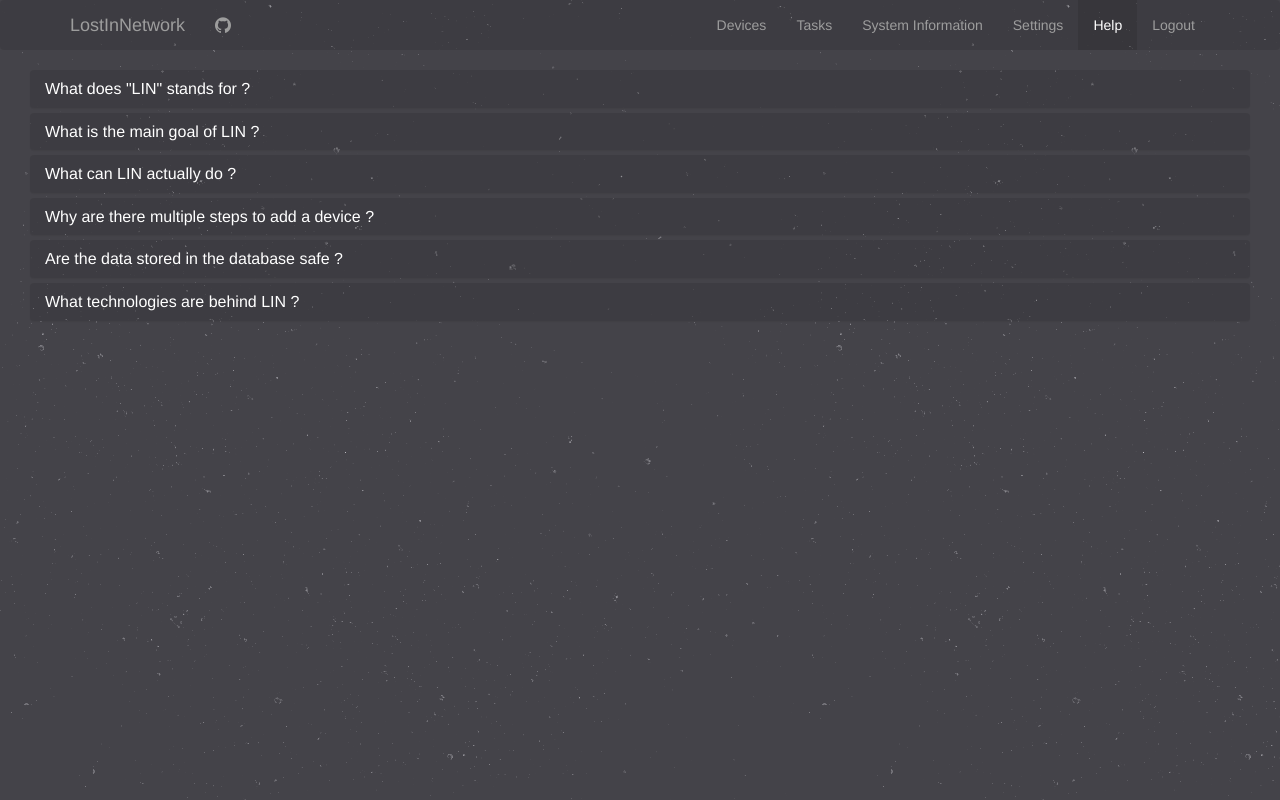
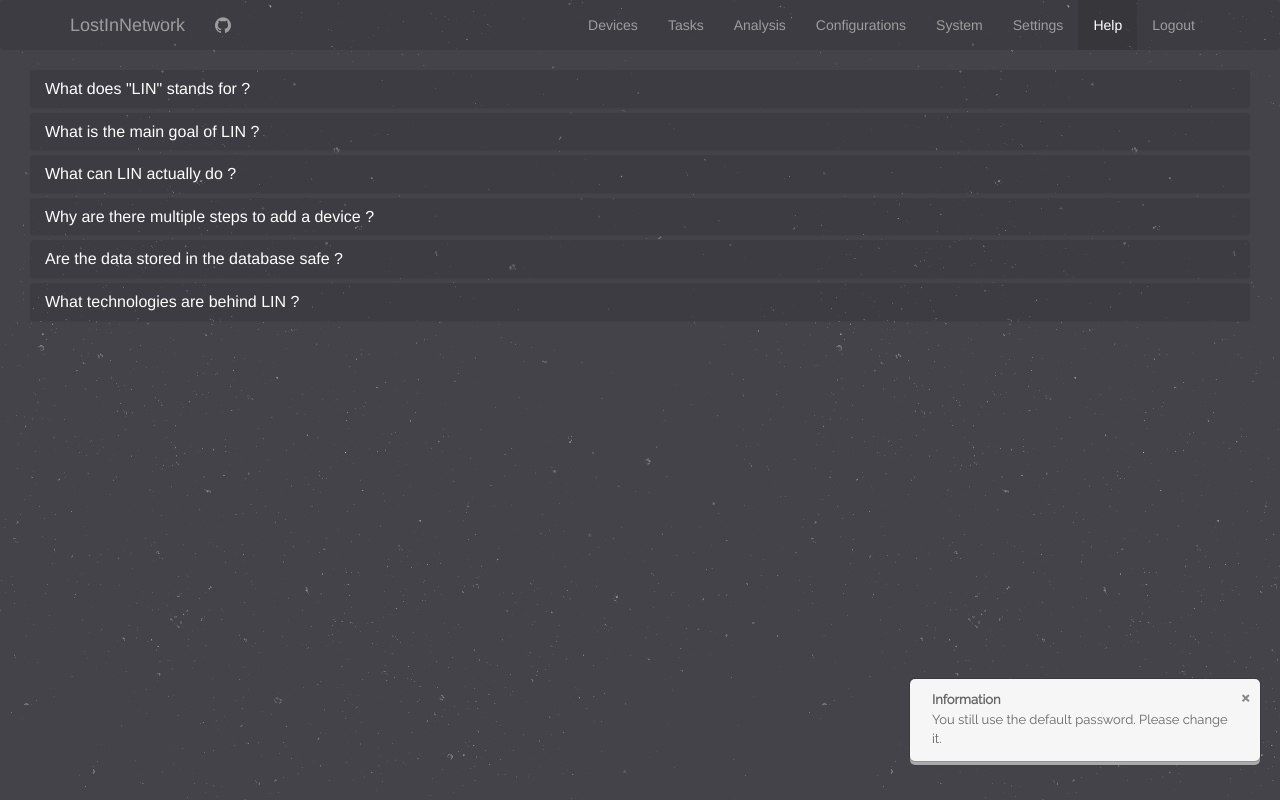
Before and after one commit to depado/LostInNetwork, a Flask app: page /help in a window 1280 px wide. Run offline with Flask 2, Linux system fonts and the light colour scheme; a user stored in the database is signed in; parts of the project's set-up code (start-up, migrations or seed data) failed here and were passed over; some libraries are stand-ins or nearby versions.

Commit message:
Flash default password, prepare analysis and configuration pages

```diff
--- /dev/null
+++ b/app/templates/analysis.html
@@ -0,0 +1,5 @@
+{% extends "base.html" %}
+
+{% block content %}
+    {% include 'menu.html' %}
+{% endblock %}
--- /dev/null
+++ b/app/templates/configurations.html
@@ -0,0 +1,4 @@
+{% extends "base.html" %}
+{% block content %}
+    {% include 'menu.html' %}
+{% endblock %}
--- a/app/templates/menu.html
+++ b/app/templates/menu.html
@@ -11,7 +11,9 @@
         <ul class="nav navbar-nav pull-right">
             <li {% if active_page == "devices" %}class="active"{% endif %}><a href="{{ url_for('devices') }}">Devices</a></li>
             <li {% if active_page == "tasks" %}class="active"{% endif %}><a href="{{ url_for('tasks') }}">Tasks</a></li>
-            <li {% if active_page == "sysinfo" %}class="active"{% endif %}><a href="{{ url_for('sysinfo') }}">System Information</a></li>
+            <li {% if active_page == "analysis" %}class="active"{% endif %}><a href="{{ url_for('analysis') }}">Analysis</a></li>
+            <li {% if active_page == "configurations" %}class="active"{% endif %}><a href="{{ url_for('configurations') }}">Configurations</a></li>
+            <li {% if active_page == "sysinfo" %}class="active"{% endif %}><a href="{{ url_for('sysinfo') }}">System</a></li>
             <li {% if active_page == "settings" %}class="active"{% endif %}><a href="{{ url_for('settings') }}">Settings</a></li>
             <li {% if active_page == "help" %}class="active"{% endif %}><a href="{{ url_for('help') }}">Help</a></li>
             <li><a href="{{ url_for('logout') }}">Logout</a></li>
--- a/app/utils/__init__.py
+++ b/app/utils/__init__.py
@@ -1,3 +1,5 @@
 # -*- coding: utf-8 -*-
+
 from .system import SystemInformation
 from .crypto import AESCipher, PasswordManager
+from .checks import flash_default_password
--- /dev/null
+++ b/app/utils/checks.py
@@ -0,0 +1,8 @@
+# -*- coding: utf-8 -*-
+
+from flask import flash
+from flask_login import current_user
+
+def flash_default_password():
+    if current_user.check_password("root"):
+        flash("You still use the default password. Please change it.", "info")
--- a/app/views/__init__.py
+++ b/app/views/__init__.py
@@ -6,3 +6,5 @@ from .tasks import tasks
 from .settings import settings
 from .ajax import ajax_system
 from .async import async_cve_update, async_cve_update_status
+from .configurations import configurations, delete_configuration, inspect_configuration
+from .analysis import analysis
--- a/app/views/configurations.py
+++ b/app/views/configurations.py
@@ -1,19 +1,23 @@
 # -*- coding: utf-8 -*-
 
+from flask import render_template
 from flask_login import login_required
 
 from app import app
+from app.utils import flash_default_password
 
 
 @app.route("/configurations", methods=['GET', 'POST'])
 @login_required
 def configurations():
-    return "Configurations"
+    flash_default_password()
+    return render_template("configurations.html", active_page="configurations")
 
 
 @app.route("/configurations/inspect/<int:configuration_id>", methods=['GET', 'POST'])
 @login_required
 def inspect_configuration(configuration_id):
+    flash_default_password()
     return "Configuration {}".format(configuration_id)
 
 
--- a/app/views/devices.py
+++ b/app/views/devices.py
@@ -6,6 +6,7 @@ from flask_login import login_required
 from app import app
 from app.forms import DeviceForm, DeviceTypeForm, LanForm, ManufacturerForm
 from app.models import Device, DeviceType, Lan, Manufacturer
+from app.utils import flash_default_password
 
 
 @app.route('/devices', methods=['GET', 'POST'])
@@ -22,6 +23,7 @@ def devices():
     The value will be :
         device-save-btn
     """
+    flash_default_password()
     lan_form = LanForm(prefix="lan")
     device_form = DeviceForm(prefix="device")
     devicetype_form = DeviceTypeForm(prefix="devicetype")
@@ -63,6 +65,7 @@ def inspect_device(device_id):
     """
     Inspect and edit a device and all its related object.
     """
+    flash_default_password()
     device = Device.query.filter_by(id=device_id).first_or_404()
     devicetype = device.devicetype
 
--- a/app/views/main.py
+++ b/app/views/main.py
@@ -1,11 +1,12 @@
 # -*- coding: utf-8 -*-
 
-from flask import render_template, redirect, url_for, request, flash
+from flask import render_template, redirect, url_for, request
 from flask_login import login_user, logout_user, current_user, login_required
 
 from app.forms import LoginForm
 from app.models import User
 from app.utils.crypto import PasswordManager
+from app.utils import flash_default_password
 
 from app import app
 
@@ -13,25 +14,36 @@ from app import app
 @app.route('/', methods=['GET'])
 @login_required
 def index():
-    if current_user.check_password("root"):
-        flash("You still use the default password. Please change it.", "info")
+    flash_default_password()
     return render_template("index.html")
 
 
 @app.route('/sysinfo', methods=['GET'])
 @login_required
 def sysinfo():
+    """
+    Get the system information page. Refresh the system information on each reload. CPU/RAM/Disk load are refreshed
+    using an ajax request every second. (Could use websockets, but kind of overkill there)
+    """
+    flash_default_password()
     app.sysinfo.update()
     return render_template("sysinfo.html", sysinfo=app.sysinfo, active_page="sysinfo")
 
 
 @app.route('/help', methods=['GET'])
 def help():
+    """
+    Help page. Contains the FAQ.
+    """
+    flash_default_password()
     return render_template("help.html", active_page="help")
 
 
 @app.route('/login', methods=['GET', 'POST'])
 def login():
+    """
+    User login. Also the page set for flask_login as the redirect for the login_required decorator.
+    """
     if current_user is not None and current_user.is_authenticated():
         return redirect(url_for('index'))
     form = LoginForm(request.form)
@@ -46,6 +58,9 @@ def login():
 
 @app.route('/logout', methods=['GET'])
 def logout():
+    """
+    Logouts the user and removes the password hash from the session.
+    """
     logout_user()
     PasswordManager.pop_session_pwdh()
     return redirect(url_for('login'))
--- a/app/views/tasks.py
+++ b/app/views/tasks.py
@@ -4,9 +4,14 @@ from flask import render_template
 from flask_login import login_required
 
 from app import app
+from app.utils import flash_default_password
 
 
 @app.route('/tasks', methods=['GET', 'POST'])
 @login_required
 def tasks():
+    """
+    Quite nothing to do here. Renders the template. Everything happens in async calls.
+    """
+    flash_default_password()
     return render_template("tasks.html", active_page="tasks")
```
Also changed, not shown: app/templates/tasks.html (+29 -9 lines), app/views/analysis.py (added, +13 -0 lines), app/views/settings.py (+7 -1 lines).
